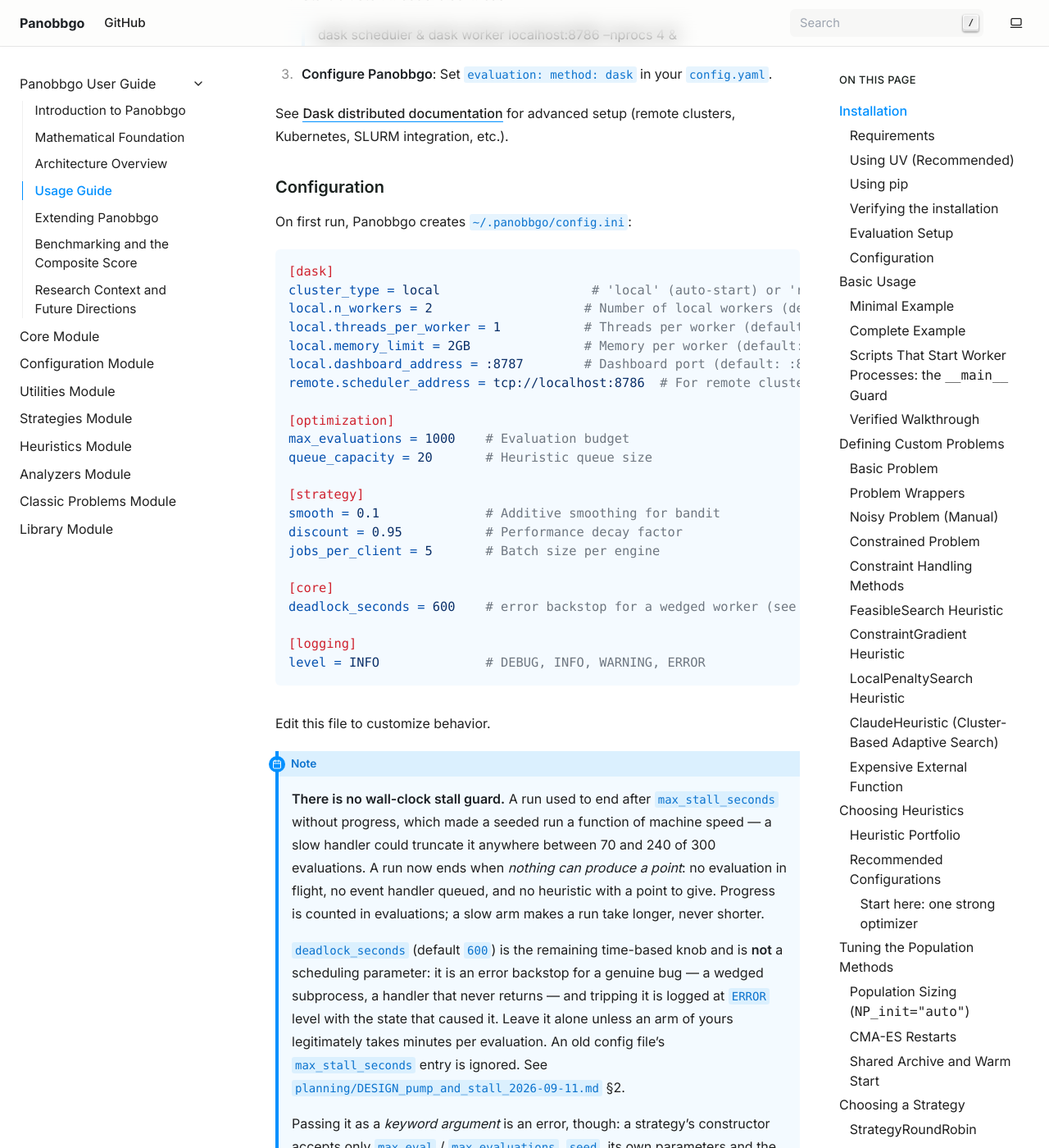
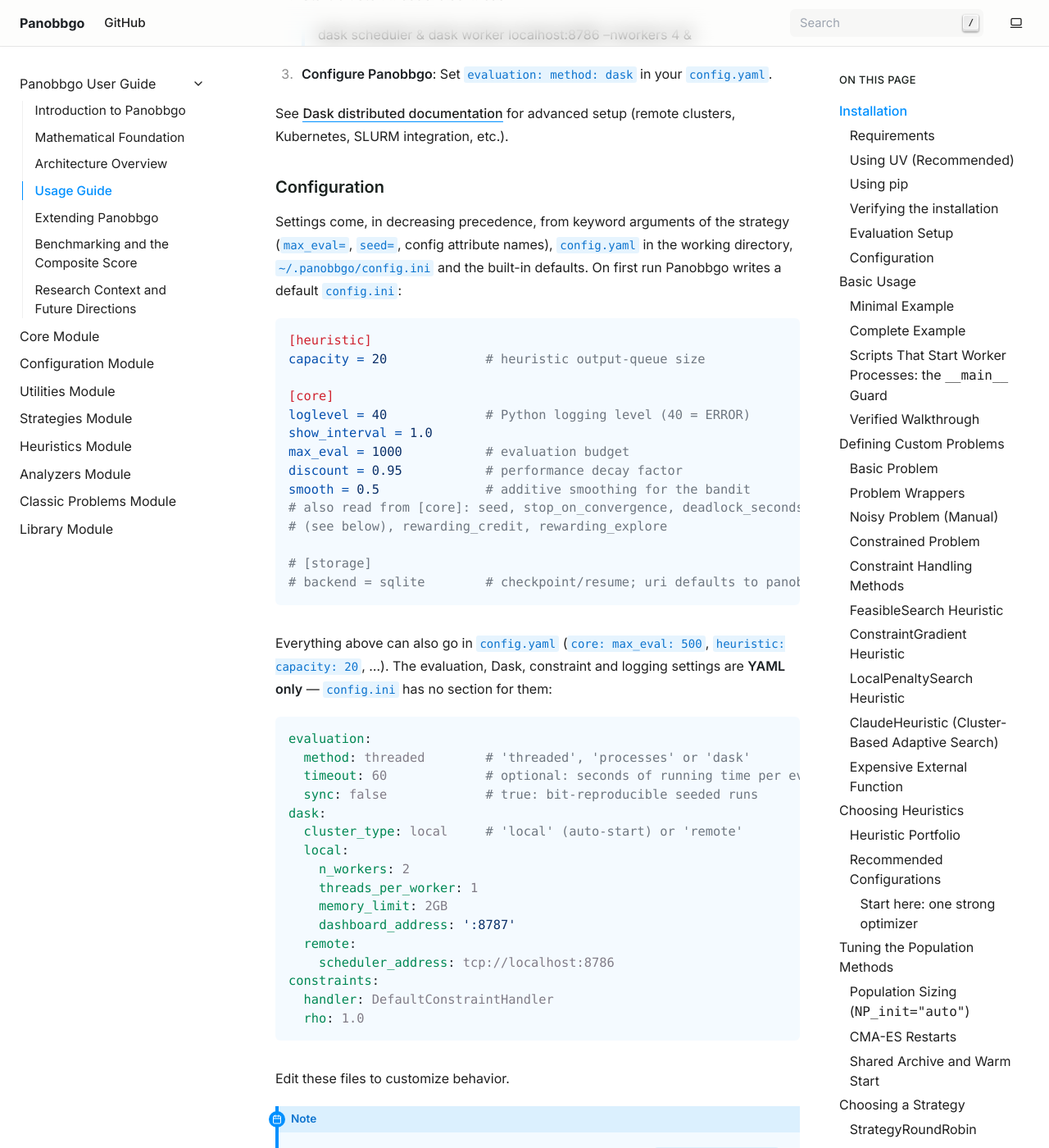
Before and after one commit to haraldschilly/panobbgo, a Sphinx documentation site: the page built from doc/source/guide_usage.rst, in a window 1280 px wide and 1400 px high, scrolled down 2303 px. Shown: the whole window at 82% size. Built offline with Sphinx 7.4.7, drawn with Linux system fonts in a browser that asks for light colours; some of the changed text lies outside the part shown.

Commit message:
doc: configuration sections name the keys the code reads
guide_architecture's YAML example nested 'dask: address:' under
'evaluation' (never read; the code reads top-level dask.cluster_type and
dask.remote.scheduler_address) and its INI example used
[optimization] queue_capacity (never read; it is [heuristic] capacity).
It also said these settings work in config.ini, but evaluation.* and
dask.* are YAML only.

guide_usage's 'Configuration' showed an invented config.ini
([dask] local.n_workers, [optimization], [strategy], [logging]); replace
it with the file Config actually writes, the other [core]/[storage] keys
it reads, and a YAML example for the YAML-only evaluation, dask and
constraints settings.  The constraint-handler comment pointed at
config.ini [optimization] too.

'dask worker --nprocs' is --nworkers in current distributed.

Co-Authored-By: Claude Opus 5.5 <noreply@anthropic.com>

```diff
--- a/doc/source/guide_usage.rst
+++ b/doc/source/guide_usage.rst
@@ -96,7 +96,7 @@ For large-scale distributed optimization, you can use a Dask cluster:
    .. code-block:: bash
 
       dask scheduler &
-      dask worker localhost:8786 --nprocs 4 &
+      dask worker localhost:8786 --nworkers 4 &
 
 3. **Configure Panobbgo**:
    Set ``evaluation: method: dask`` in your ``config.yaml``.
@@ -107,34 +107,52 @@ See `Dask distributed documentation <https://docs.dask.org/en/stable/deploying.h
 Configuration
 ~~~~~~~~~~~~~
 
-On first run, Panobbgo creates ``~/.panobbgo/config.ini``:
+Settings come, in decreasing precedence, from keyword arguments of the
+strategy (``max_eval=``, ``seed=``, config attribute names), ``config.yaml``
+in the working directory, ``~/.panobbgo/config.ini`` and the built-in
+defaults.  On first run Panobbgo writes a default ``config.ini``:
 
 .. code-block:: ini
 
-   [dask]
-   cluster_type = local                    # 'local' (auto-start) or 'remote'
-   local.n_workers = 2                    # Number of local workers (default: 2)
-   local.threads_per_worker = 1           # Threads per worker (default: 1)
-   local.memory_limit = 2GB               # Memory per worker (default: 2GB)
-   local.dashboard_address = :8787        # Dashboard port (default: :8787)
-   remote.scheduler_address = tcp://localhost:8786  # For remote clusters
-
-   [optimization]
-   max_evaluations = 1000    # Evaluation budget
-   queue_capacity = 20       # Heuristic queue size
-
-   [strategy]
-   smooth = 0.1              # Additive smoothing for bandit
-   discount = 0.95           # Performance decay factor
-   jobs_per_client = 5       # Batch size per engine
+   [heuristic]
+   capacity = 20             # heuristic output-queue size
 
    [core]
-   deadlock_seconds = 600    # error backstop for a wedged worker (see below)
-
-   [logging]
-   level = INFO              # DEBUG, INFO, WARNING, ERROR
-
-Edit this file to customize behavior.
+   loglevel = 40             # Python logging level (40 = ERROR)
+   show_interval = 1.0
+   max_eval = 1000           # evaluation budget
+   discount = 0.95           # performance decay factor
+   smooth = 0.5              # additive smoothing for the bandit
+   # also read from [core]: seed, stop_on_convergence, deadlock_seconds
+   # (see below), rewarding_credit, rewarding_explore
+
+   # [storage]
+   # backend = sqlite        # checkpoint/resume; uri defaults to panobbgo.db
+
+Everything above can also go in ``config.yaml`` (``core: max_eval: 500``,
+``heuristic: capacity: 20``, ...).  The evaluation, Dask, constraint and
+logging settings are **YAML only** — ``config.ini`` has no section for them:
+
+.. code-block:: yaml
+
+   evaluation:
+     method: threaded        # 'threaded', 'processes' or 'dask'
+     timeout: 60             # optional: seconds of running time per evaluation
+     sync: false             # true: bit-reproducible seeded runs
+   dask:
+     cluster_type: local     # 'local' (auto-start) or 'remote'
+     local:
+       n_workers: 2
+       threads_per_worker: 1
+       memory_limit: 2GB
+       dashboard_address: ':8787'
+     remote:
+       scheduler_address: tcp://localhost:8786
+   constraints:
+     handler: DefaultConstraintHandler
+     rho: 1.0
+
+Edit these files to customize behavior.
 
 .. note::
 
@@ -619,9 +637,9 @@ Override ``eval_constraints()`` to return violation vector:
    problem = ConstrainedProblem()
    strategy = StrategyRewarding(problem, max_evaluations=300)
 
-   # You can configure the constraint handling method in ~/.panobbgo/config.ini
-   # [optimization]
-   # constraint_handler = AugmentedLagrangianConstraintHandler
+   # The constraint handling method is set in config.yaml:
+   #   constraints:
+   #     handler: AugmentedLagrangianConstraintHandler
 
    strategy.add(Center)
    strategy.add(Random)
@@ -2176,7 +2194,7 @@ Dask Cluster Not Found
 .. code-block:: bash
 
    dask scheduler &
-   dask worker localhost:8786 --nprocs 4 &
+   dask worker localhost:8786 --nworkers 4 &
 
 Function Evaluation Fails
 ~~~~~~~~~~~~~~~~~~~~~~~~~~
```
Also changed, not shown: doc/source/guide_architecture.rst (+15 -8 lines).
